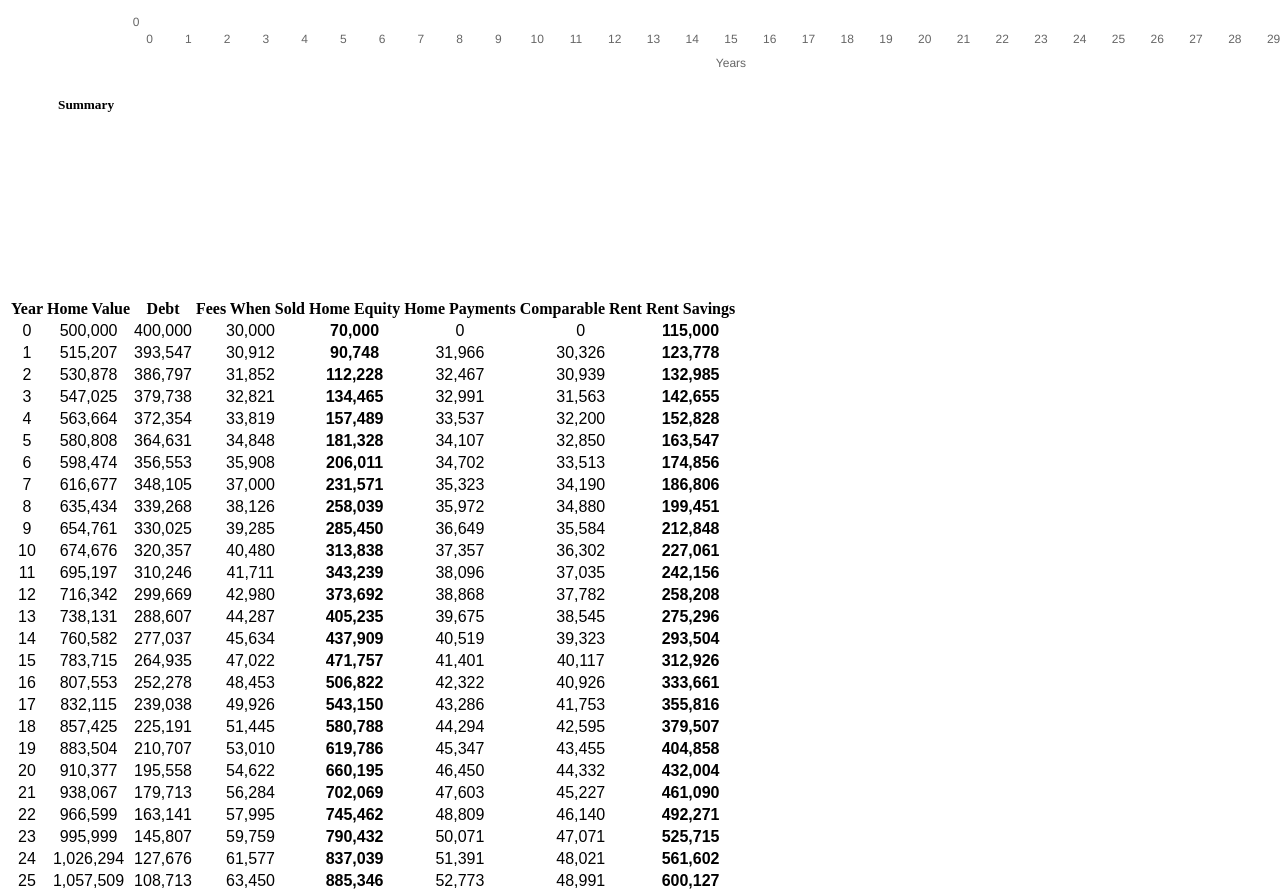
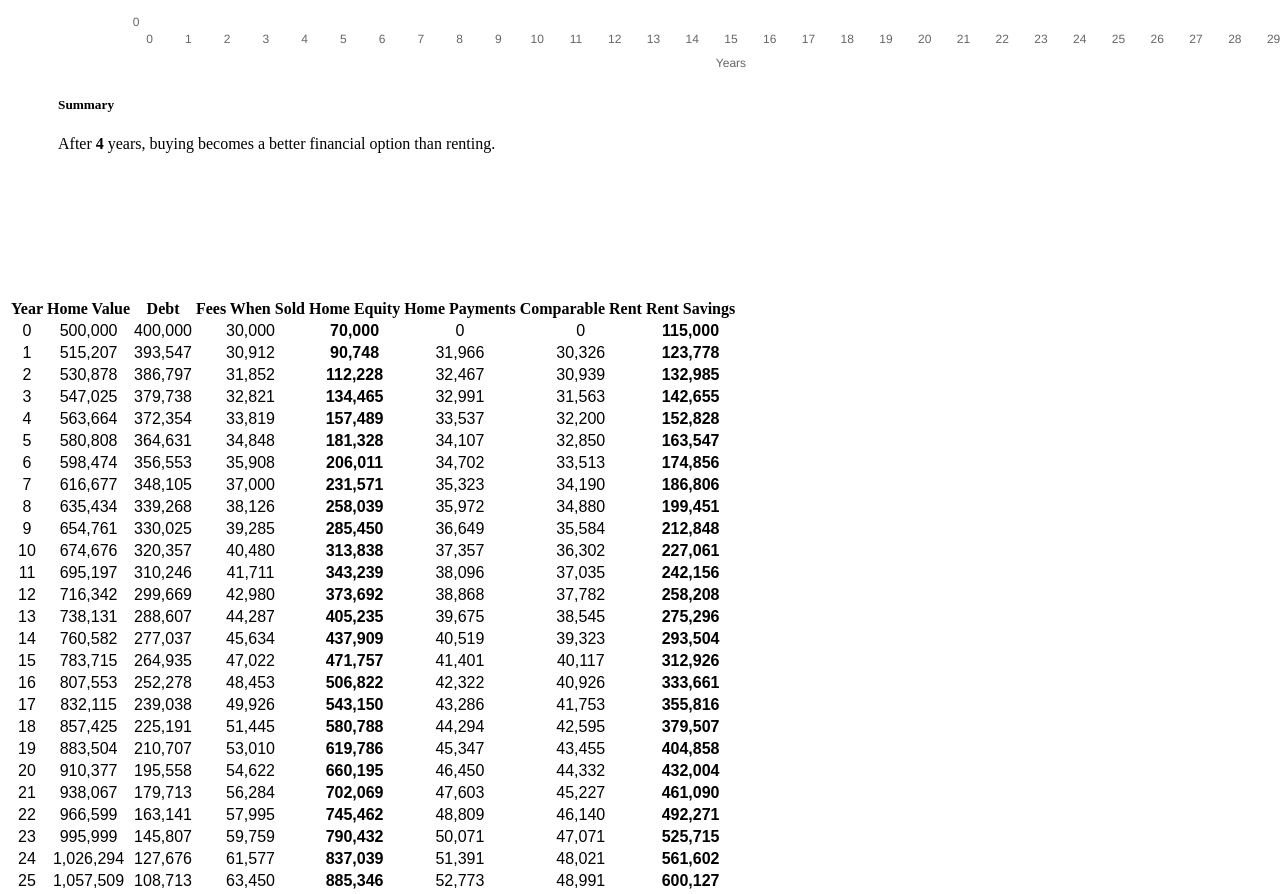
Before and after one commit to darylwada/smart-buy, a React app: page / in a window 1280 px wide. Shown: the part 819-1713 px from the top of the page. Built offline with nearby package versions, Linux system fonts and the light colour scheme; the HTML template or start-up script is replaced by a standard one.

Commit message:
Created a function to calculate the break-even point. #6

```diff
--- a/client/App.js
+++ b/client/App.js
@@ -53,7 +53,7 @@ export default class App extends Component {
           handleInputChange={this.handleInputChange}>
         </Wizard>
         <Chart data={data}></Chart>
-        <Summary></Summary>
+        <Summary data={data}></Summary>
         <DataTable data={data}></DataTable>
       </Container>
     )
--- a/client/components/Summary.js
+++ b/client/components/Summary.js
@@ -1,5 +1,6 @@
 import React from 'react'
-import { Row } from 'reactstrap'
+import { Row, Col } from 'reactstrap'
+import findBreakEven from '../util/break-even'
 
 const styles = {
   row: {
@@ -10,9 +11,14 @@ const styles = {
 }
 
 export default function Summary(props) {
+  const { netEquity, investment } = props.data
+  const breakEven = findBreakEven(netEquity, investment)
   return (
-    <Row className="justify-content-center" style={styles.row}>
-      <h5>Summary</h5>
+    <Row style={styles.row}>
+      <Col md="12">
+        <h5 className="text-center mb-3">Summary</h5>
+        <p>After <strong>{breakEven}</strong> years, buying becomes a better financial option than renting.</p>
+      </Col>
     </Row>
   )
 }
--- /dev/null
+++ b/client/util/break-even.js
@@ -0,0 +1,6 @@
+export default function findBreakEven(netEquity, investment) {
+  for (let i = 0; i < netEquity.length; i++) {
+    if (netEquity[i] > investment[i]) return i
+  }
+  return -1
+}
```
